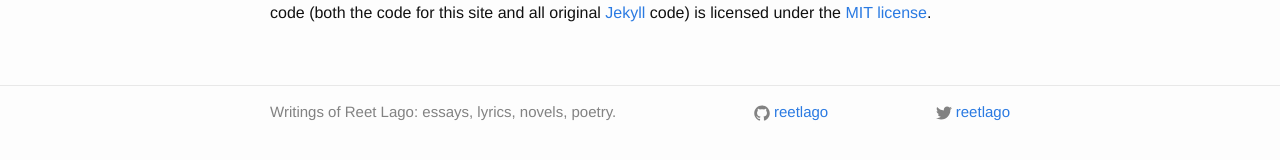
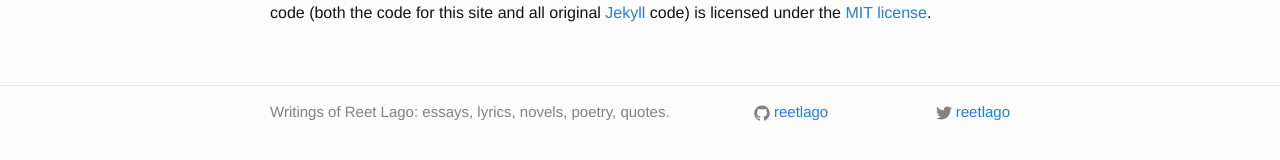
Before and after one commit to reetlago/reetlago.github.io, a Jekyll site: the page built from about.md, in a window 1280 px wide. Shown: the part 361-521 px from the top of the page. Built offline with Jekyll 4.4.1, drawn with Linux system fonts in a browser that asks for light colours.

Commit message:
Add quotes

```diff
--- a/_config.yml
+++ b/_config.yml
@@ -7,7 +7,7 @@
 
 # Site settings
 title: Reet Lago
-description: "Writings of Reet Lago: essays, lyrics, novels, poetry."
+description: "Writings of Reet Lago: essays, lyrics, novels, poetry, quotes."
 baseurl: "" # the subpath of your site, e.g. /blog
 url: "https://reetlago.github.io" # the base hostname & protocol for your site
 history_url: "https://github.com/reetlago/reetlago.github.io/commits/master/"
--- a/_includes/icon-type.html
+++ b/_includes/icon-type.html
@@ -10,6 +10,9 @@
 {% if post.layout == "poem" %}
   {% assign icon = "align-left" %}
 {% endif %}
+{% if post.layout == "quote" %}
+  {% assign icon = "quote-right" %}
+{% endif %}
 {% if post.layout == "lyric" %}
   {% assign icon = "music" %}
 {% endif %}
--- a/_sass/_layout-overrides.scss
+++ b/_sass/_layout-overrides.scss
@@ -77,6 +77,20 @@
 
 
 /**
+ * Quotes
+ */
+.quote .post-content {
+    p::before {
+        content: "\201C";
+    }
+    p::after {
+        content: "\201D";
+    }
+}
+
+
+
+/**
  * Books
  */
 .book .post-content p {
```
Also changed, not shown: _layouts/quote.html (added, +23 -0 lines), _posts/2016-05-01-quelled-by-pain.md (added, +7 -0 lines), _posts/2016-07-16-first-action-classification.md (added, +7 -0 lines).
